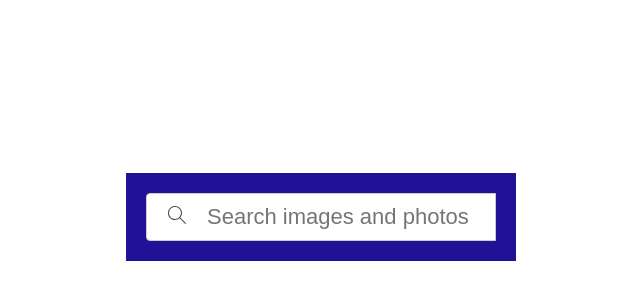
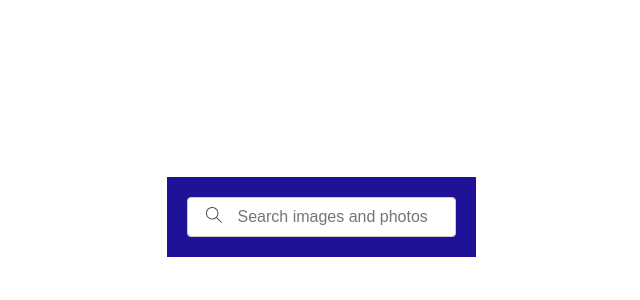
Before and after one commit to Cassel444/goit-react-hw-04, a React (Vite) app: page / in a window 1280 px wide. Shown: the part 168-468 px from the top of the page, without its empty margins (319-959 px from the left). Built offline with nearby package versions, Linux system fonts and the light colour scheme.

Commit message:
Update SearchBar.module.css

```diff
--- a/src/components/SearchBar/SearchBar.module.css
+++ b/src/components/SearchBar/SearchBar.module.css
@@ -14,12 +14,11 @@
   max-width: 500px;
 }
 .input {
-  padding: 10px 0 10px 60px;
-  font-size: 22px;
+  padding: 10px 10px 10px 50px;
+  font-size: 16px;
   border: 1px solid #ccc;
   border-radius: 4px;
   flex: 1;
-  border-radius: 4px 0 0 4px;
   box-sizing: border-box;
 }
 .input:focus,
@@ -33,7 +32,6 @@
   border: none;
   cursor: pointer;
   color: #333333de;
-  font-size: 18px;
 }
 .btn:focus,
 .btn:active {
```
